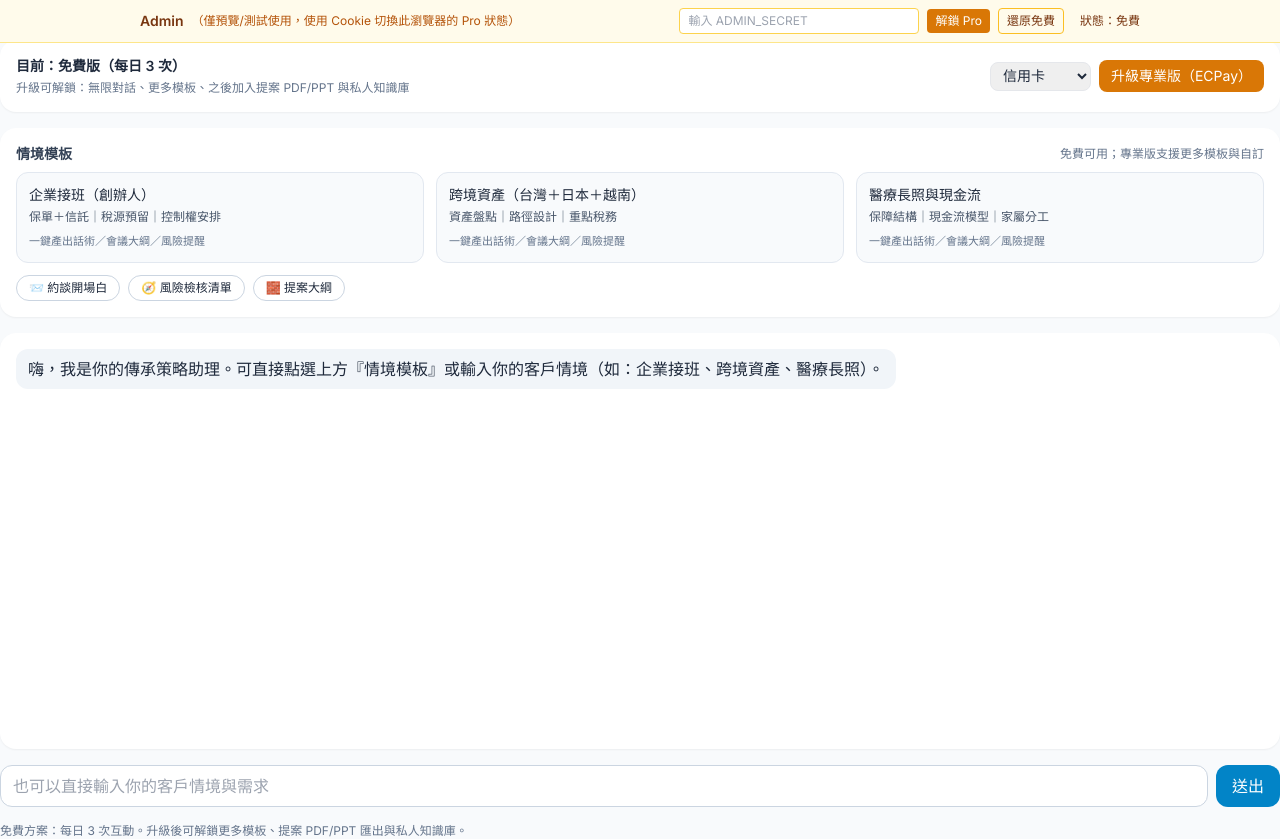
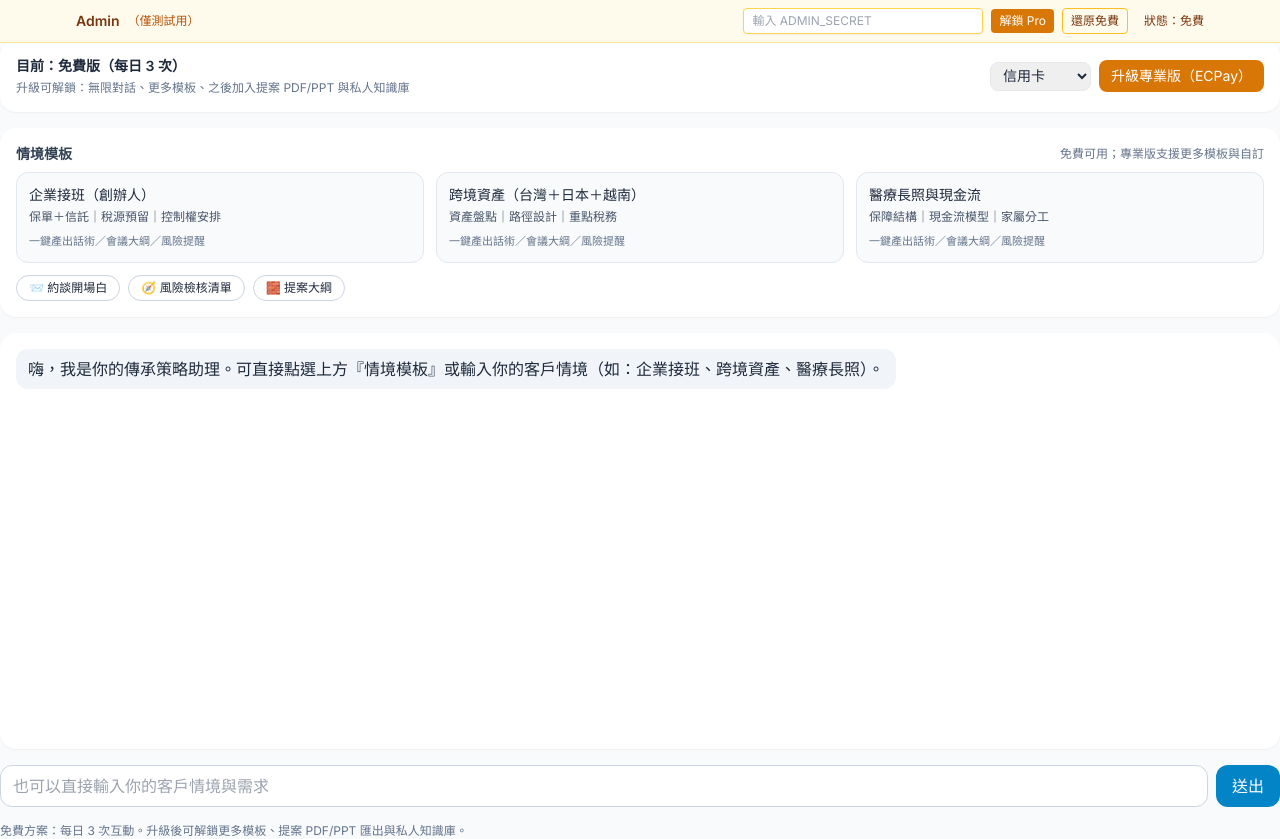
Before and after one commit to drink365/copilot-pro, a Next.js app: page /copilot in a window 1280 px wide. Built offline with nearby package versions, Linux system fonts and the light colour scheme; no server answers.

Commit message:
Update AdminBar.tsx

```diff
--- a/app/components/AdminBar.tsx
+++ b/app/components/AdminBar.tsx
@@ -3,18 +3,12 @@
 
 import { useEffect, useState } from "react"
 
-type Props = {
-  // 是否顯示（例如只在非 production 或用環境變數控制）
-  enabled?: boolean
-}
-
-export default function AdminBar({ enabled = false }: Props) {
+export default function AdminBar({ enabled = false }: { enabled?: boolean }) {
   const [key, setKey] = useState("")
   const [isPro, setIsPro] = useState<boolean | null>(null)
   const [msg, setMsg] = useState<string>("")
 
   useEffect(() => {
-    // 從 localStorage 帶入既有 key，避免每次重打
     const k = localStorage.getItem("ADMIN_SECRET") || ""
     setKey(k)
     refresh()
@@ -40,7 +34,7 @@ export default function AdminBar({ enabled = false }: Props) {
       if (d.ok) {
         localStorage.setItem("ADMIN_SECRET", key)
         await refresh()
-        setMsg(mode === "on" ? "已解鎖專業版（此瀏覽器）" : "已還原為免費版（此瀏覽器）")
+        setMsg(mode === "on" ? "已解鎖 Pro（此瀏覽器）" : "已還原為免費（此瀏覽器）")
       } else {
         setMsg(d.error || "操作失敗")
       }
@@ -52,16 +46,16 @@ export default function AdminBar({ enabled = false }: Props) {
   if (!enabled) return null
 
   return (
-    <div className="fixed inset-x-0 top-0 z-50 bg-amber-50 border-b border-amber-200 text-amber-900">
-      <div className="mx-auto max-w-5xl px-3 py-2 flex items-center gap-2 text-sm">
+    <div className="fixed inset-x-0 top-0 z-50 bg-amber-50/95 backdrop-blur border-b border-amber-200 text-amber-900">
+      <div className="mx-auto max-w-6xl px-3 py-2 flex items-center gap-2 text-sm">
         <span className="font-semibold">Admin</span>
-        <span className="text-xs text-amber-700">（僅預覽/測試使用，使用 Cookie 切換此瀏覽器的 Pro 狀態）</span>
+        <span className="text-xs text-amber-700">（僅測試用）</span>
         <div className="flex items-center gap-2 ml-auto">
           <input
             value={key}
             onChange={e => setKey(e.target.value)}
             placeholder="輸入 ADMIN_SECRET"
-            className="rounded border border-amber-300 bg-white px-2 py-1 text-xs min-w-[240px]"
+            className="rounded border border-amber-300 bg-white px-2 py-1 text-xs min-w-[240px] shadow-sm"
           />
           <button onClick={() => toggle("on")} className="rounded bg-amber-600 text-white px-2 py-1 text-xs hover:bg-amber-700">
             解鎖 Pro
```
